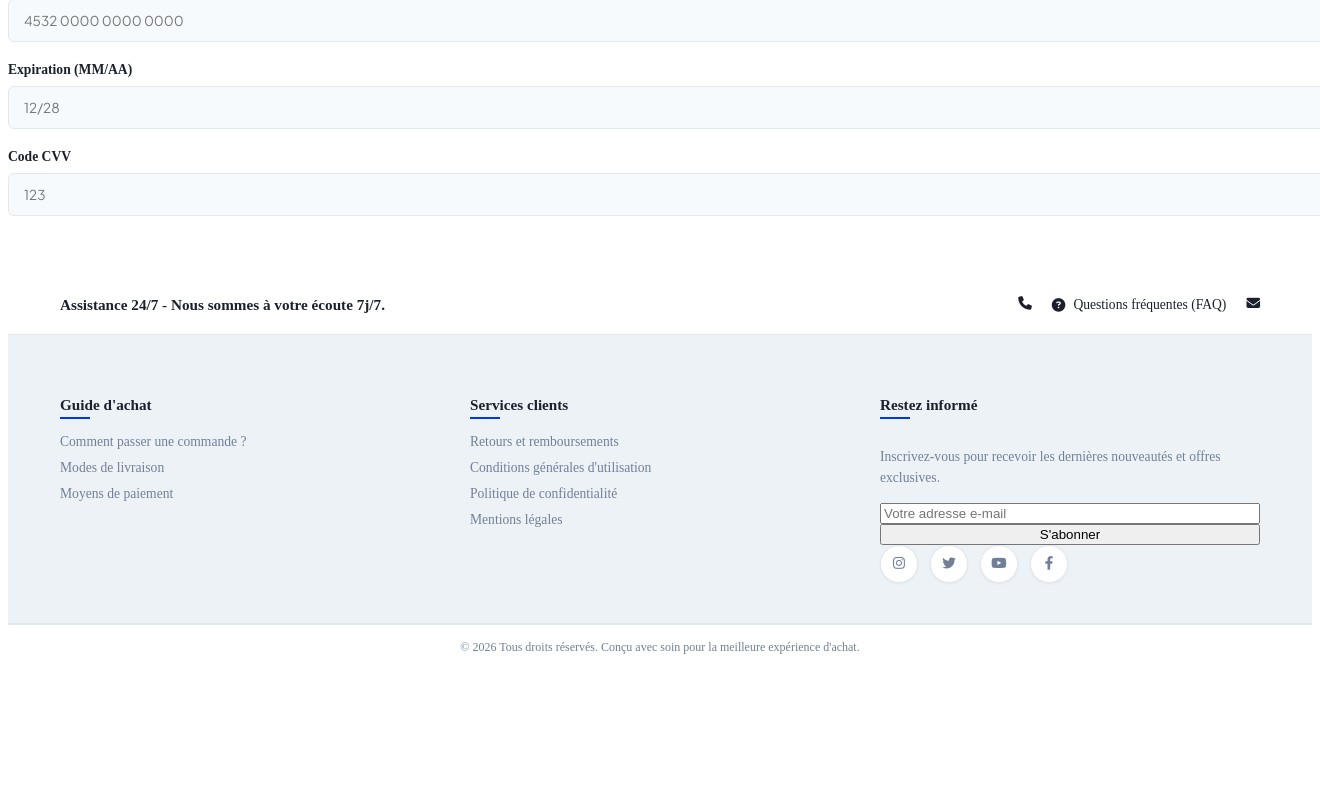
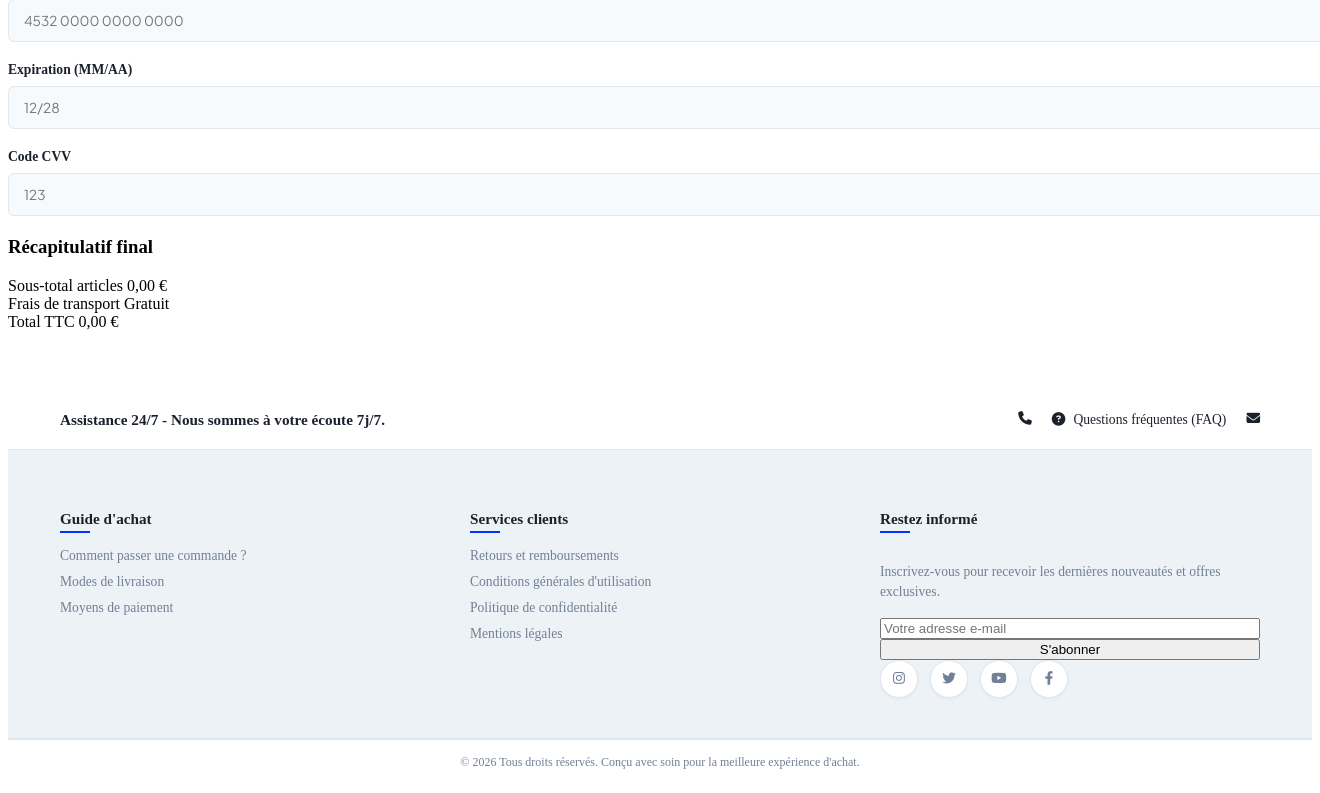
Before and after one commit to jawad-zafari/maboutique, a PHP site: template views/order/step4_payment.php in a window 1320 px wide; the page is wider, and only the part inside the window is pictured. Shown: the part 890-1683 px from the top of that part. Before the commit the page ends 1544 px from the top of that part, so only its background shows below. Run offline with PHP 8.4, Linux system fonts and the light colour scheme; the template is opened without the code that fills it, so the values that code supplies are empty; a stand-in replaces the project's code that opens the database connection; style sheets or scripts are compiled from the project's sources; some libraries are stand-ins or nearby versions.

Commit message:
récapitulatif final avec sous-total, frais de transport, remises et total TTC

```diff
--- a/views/order/step4_payment.php
+++ b/views/order/step4_payment.php
@@ -114,3 +114,38 @@
                 </div>
 
             </div>
+
+            <div class="checkout-right-column">
+                <div class="checkout-summary-card">
+                    <h3>Récapitulatif final</h3>
+
+                    <div class="summary-lines-box">
+                        <div class="summary-line">
+                            <span class="label">Sous-total articles</span>
+                            <span class="value"><?= number_format($totalProductsPrice, 2, ',', ' ') ?> €</span>
+                        </div>
+
+                        <div class="summary-line">
+                            <span class="label">Frais de transport</span>
+                            <span class="value"><?= $shippingPrice > 0 ? number_format($shippingPrice, 2, ',', ' ') . ' €' : 'Gratuit' ?></span>
+                        </div>
+
+                        <?php if($totalDiscount > 0): ?>
+                            <div class="summary-line text-danger">
+                                <span class="label">Remise initiale</span>
+                                <span class="value">- <?= number_format($totalDiscount, 2, ',', ' ') ?> €</span>
+                            </div>
+                        <?php endif; ?>
+
+                        <div class="summary-line text-danger display-none-box" id="summaryDiscountLine">
+                            <span class="label">Remise code promo</span>
+                            <span class="value" id="summaryDiscountValue">- 0,00 €</span>
+                        </div>
+
+                        <div class="summary-line-separator"></div>
+
+                        <div class="summary-line total-large-line">
+                            <span class="label">Total TTC</span>
+                            <span id="finalTotalAmount" class="value color-success font-size-large"><?= number_format($finalTotal, 2, ',', ' ') ?> €</span>
+                        </div>
+                    </div>
```
